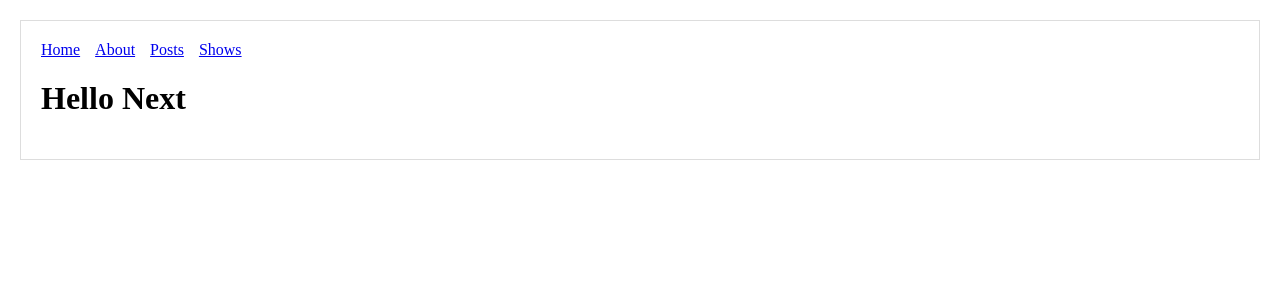
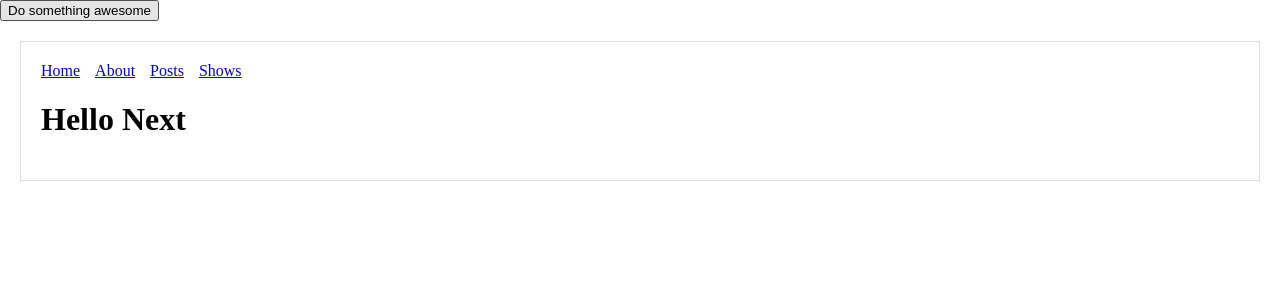
Before and after one commit to KevinBusch/hello-next, a Next.js app: page / in a window 1280 px wide. Shown: the top 300 px of the page. Built offline with nearby package versions, Linux system fonts and the light colour scheme.

Commit message:
Added _app component ability to persist state cross pages. BOOYA!

```diff
--- /dev/null
+++ b/components/chat.tsx
@@ -0,0 +1,39 @@
+import * as React    from 'react';
+import { CoreUtils } from '@core/core-utils';
+
+interface ChatState {
+    items: string[];
+}
+
+export default class Chat extends React.PureComponent<any, ChatState> {
+
+	constructor(props: any) {
+		super(props);
+
+		this.state = {
+			items: [],
+		};
+
+		CoreUtils.bindAll(this);
+
+		console.log("chat.tsx", "constructor");
+	}
+
+	public render() {
+		console.log("chat.tsx", "render");
+		return (
+			<div>
+					<button onClick = {this._onClick}>Do something awesome</button>
+					{
+						this.state.items.map((item, index) => (
+							<div key={index}>{item}</div>
+						))
+					}
+			</div>
+		);
+	}
+
+	private _onClick() {
+		this.setState({ items: [].concat(this.state.items, `Doing something awesome${this.state.items.length}`) });
+	}
+}
--- a/package.json
+++ b/package.json
@@ -21,6 +21,7 @@
     "babel-loader": "^7.1.5",
     "express": "^4.16.3",
     "isomorphic-unfetch": "^2.1.0",
+    "js-cookie": "^2.2.0",
     "next": "^6.1.1",
     "next-routes": "^1.4.2",
     "react": "^16.4.1",
@@ -31,6 +32,7 @@
   },
   "devDependencies": {
     "@types/next": "^6.0.4",
+    "@types/js-cookie": "^2.1.0",
     "@types/react": "^16.4.6",
     "@types/react-dom": "^16.0.6",
     "@types/styled-jsx": "^2.2.3",
--- /dev/null
+++ b/pages/_app.tsx
@@ -0,0 +1,28 @@
+import App, { Container } from 'next/app'
+import * as React         from 'react'
+import Chat               from '@components/chat';
+
+export default class MyApp extends App {
+  static async getInitialProps ({ Component, ctx }) {
+    let pageProps = {};
+
+    if (Component.getInitialProps) {
+      pageProps = await Component.getInitialProps(ctx);
+    }
+
+    return { pageProps };
+  }
+
+  render () {
+    console.log("MyApp", "render()");
+    const { Component, pageProps } = this.props
+    return (
+      <Container>
+        <Chat />
+        <Component {...pageProps} />
+      </Container>
+    );
+  }
+
+
+}
```
Also changed, not shown: pages/_document.tsx (+5 -4 lines), 1 other file (tests, documents, lock files or other folders).
